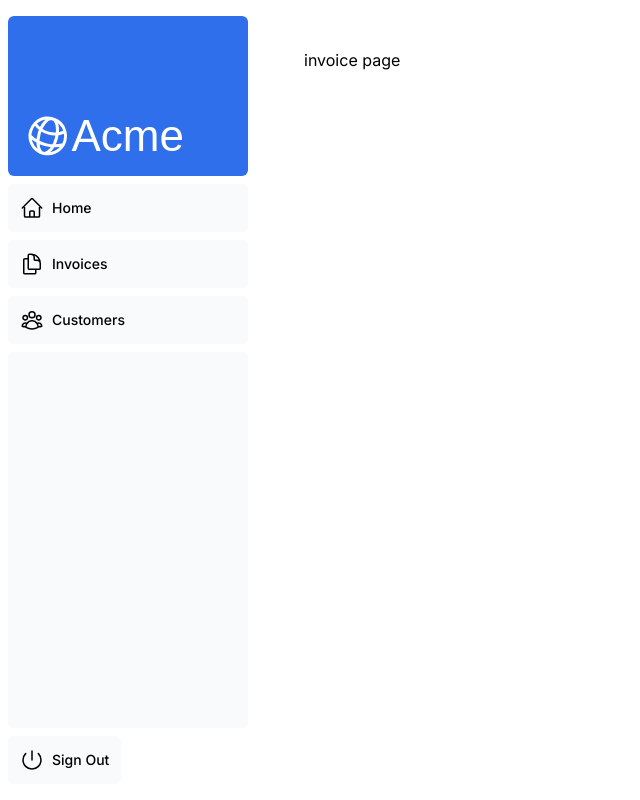
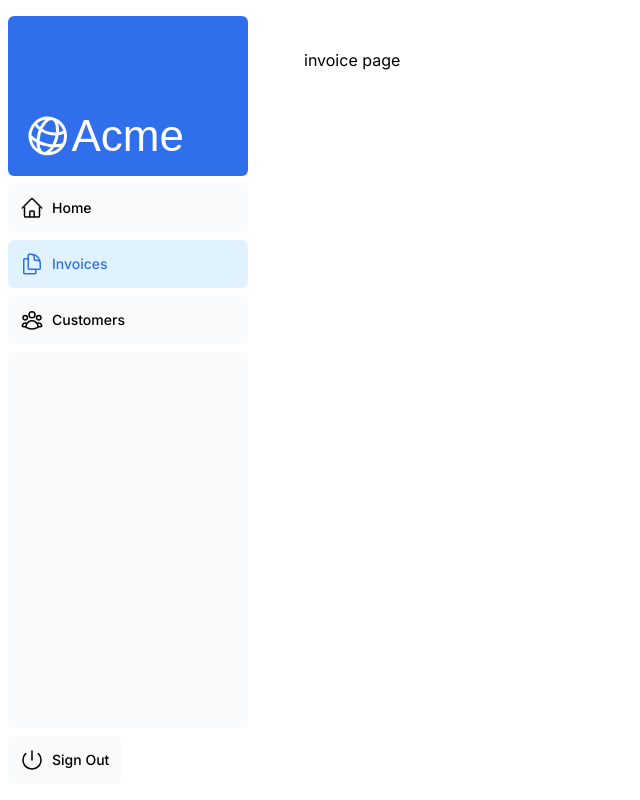
Before and after one commit to coderSuresh/nextjs-dashboard, a Next.js app: page /dashboard/invoices in a window 1280 px wide. Shown: the whole page, without its empty margins (0-640 px from the left). Built offline with nearby package versions, Linux system fonts and the light colour scheme; a web font is replaced by a local one.

Commit message:
use usePathname to show active link

```diff
--- a/app/ui/dashboard/nav-links.tsx
+++ b/app/ui/dashboard/nav-links.tsx
@@ -1,3 +1,4 @@
+'use client'
 import {
   UserGroupIcon,
   HomeIcon,
@@ -5,6 +6,8 @@
 } from '@heroicons/react/24/outline';
 
 import Link from 'next/link';
+import { usePathname } from 'next/navigation';
+import clsx from 'clsx';
 
 // Map of links to display in the side navigation.
 // Depending on the size of the application, this would be stored in a database.
@@ -19,6 +22,9 @@
 ];
 
 export default function NavLinks() {
+
+  const pathname = usePathname();
+
   return (
     <>
       {links.map((link) => {
@@ -27,7 +33,10 @@
           <Link
             key={link.name}
             href={link.href}
-            className="flex h-[48px] grow items-center justify-center gap-2 rounded-md bg-gray-50 p-3 text-sm font-medium hover:bg-sky-100 hover:text-blue-600 md:flex-none md:justify-start md:p-2 md:px-3"
+            className={clsx(
+              "flex h-[48px] grow items-center justify-center gap-2 rounded-md bg-gray-50 p-3 text-sm font-medium hover:bg-sky-100 hover:text-blue-600 md:flex-none md:justify-start md:p-2 md:px-3",
+              { 'bg-sky-100 text-blue-600': pathname === link.href, }
+            )}
           >
             <LinkIcon className="w-6" />
             <p className="hidden md:block">{link.name}</p>
```
